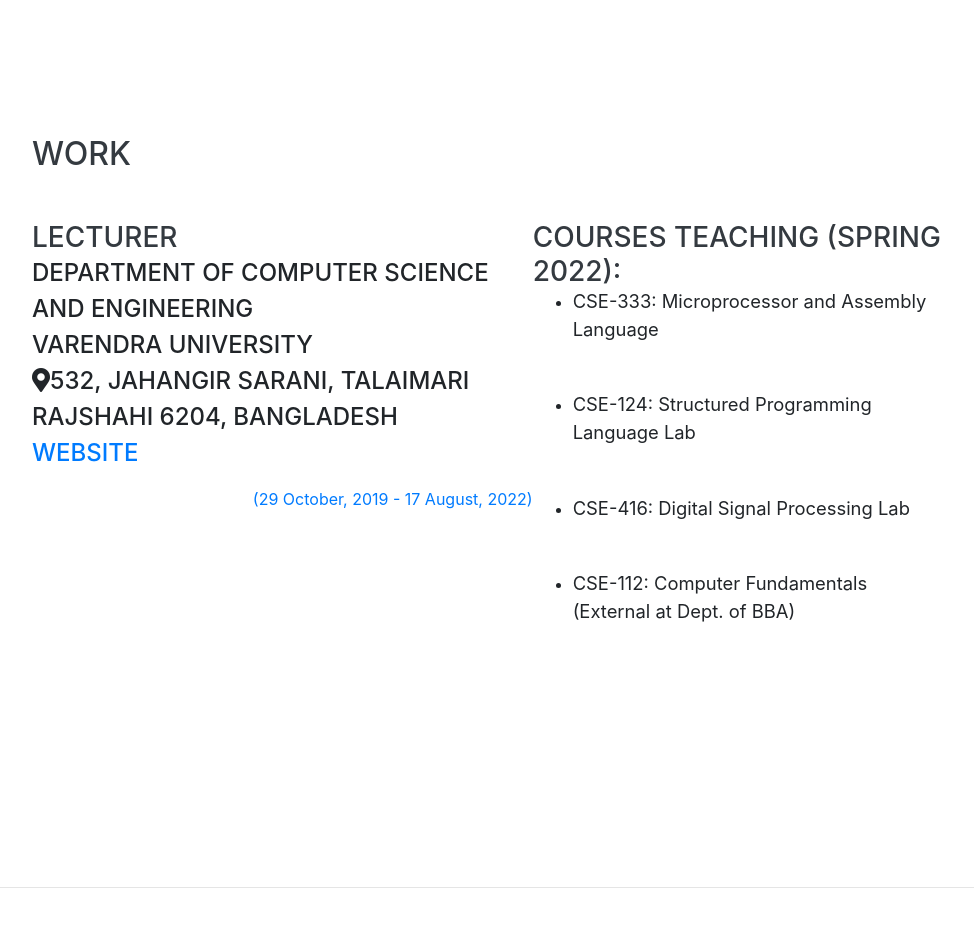
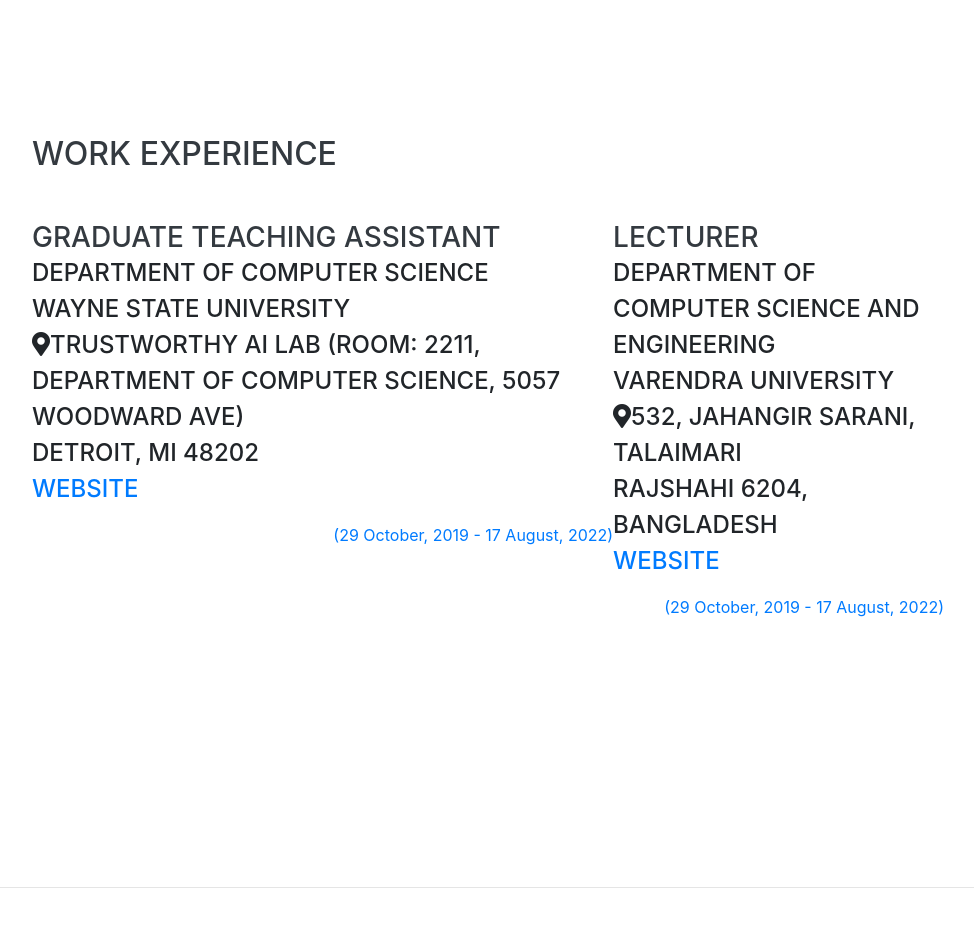
Before and after one commit to rafiibnsultan/rafiibnsultan.github.io, a website with bundled scripts: page index.html in a window 1280 px wide. Shown: the part 1620-2547 px from the top of the page, without its empty margins (288-1262 px from the left). Built offline with nearby package versions, Linux system fonts and the light colour scheme; a web font is replaced by a local one.

Commit message:
Update index.html

```diff
--- a/index.html
+++ b/index.html
@@ -146,7 +146,19 @@
 
     <section class="resume-section p-3 p-lg-5 d-flex justify-content-center" id="work">
       <div class="w-100">
-        <h2 class="mb-5">Work</h2>
+        <h2 class="mb-5">Work Experience</h2>
+
+        <div class="resume-item d-flex flex-column flex-md-row justify-content-between mb-5">
+          <div class="resume-content">
+            <h3 class="mb-0">Graduate Teaching Assistant</h3>
+            <div class="subheading mb-3">Department of Computer Science<br/>Wayne State University <br/> <i class="fas fa-map-marker-alt"></i>Trustworthy AI Lab (Room: 2211, Department of Computer Science, 5057
+Woodward Ave) <br/>Detroit, MI 48202 <br/>
+              <a href="https://vu.edu.bd/cse/faculty-members/1016" target="_blank">WEBSITE</a></p>
+          </div>
+          <div class="resume-date text-md-right">
+            <span class="text-primary">(29 October, 2019 - 17 August, 2022)</span>
+          </div>
+        </div>
 
         <div class="resume-item d-flex flex-column flex-md-row justify-content-between mb-5">
           <div class="resume-content">
@@ -159,21 +171,7 @@
           </div>
         </div>
 
-        <div class="resume-item d-flex flex-column flex-md-row justify-content-between mb-5">
-          <div class="resume-content">
-            <h3 class="mb-0">Courses Teaching (Spring 2022):</h3>
-              <ul>
-                <li>
-                <p class="lead mb-5">CSE-333: Microprocessor and Assembly Language</p></li>
-                <li>
-                <p class="lead mb-5">CSE-124: Structured Programming Language Lab</p></li>
-                <li>
-                <p class="lead mb-5">CSE-416: Digital Signal Processing Lab</p></li>
-                <li>
-                <p class="lead mb-5">CSE-112: Computer Fundamentals (External at Dept. of BBA)</p></li>
-              </ul>
-              </div>
-            </div>
+
 
             <p></p>
           </div>
```
